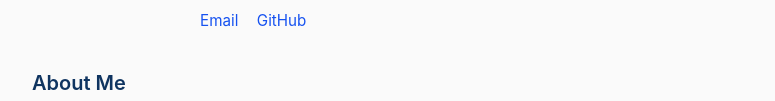
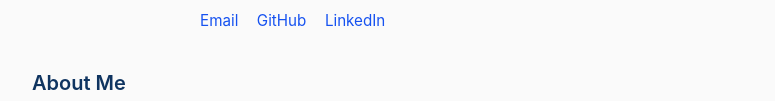
Before and after one commit to Yang1107-wzy/yang1107-wzy-old-site, a plain HTML site: page index.html in a window 1280 px wide. Shown: the part 187-288 px from the top of the page, without its empty margins (252-1027 px from the left). Drawn offline with Linux system fonts and the light colour scheme.

Commit message:
Add LinkedIn profile link

```diff
--- a/index.html
+++ b/index.html
@@ -46,6 +46,7 @@
             <div class="links">
                 <a href="mailto:t330031281@mail.bnbu.edu.cn">Email</a>
                 <a href="https://github.com/Yang1107-wzy" target="_blank">GitHub</a>
+                <a href="https://www.linkedin.com/in/%E6%AD%A3%E6%97%B8-%E7%8E%8B-49a128408/" target="_blank">LinkedIn</a>
             </div>
         </div>
     </header>
```
